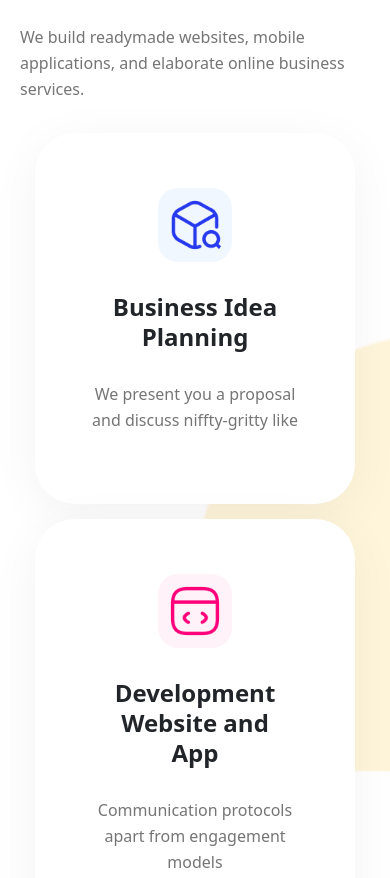
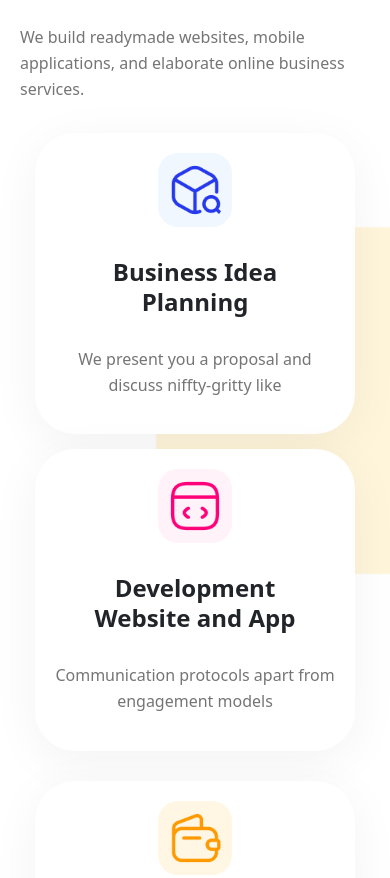
Before and after one commit to Owhab/studio-landing, a plain HTML site: page index.html in a window 390 px wide. Shown: the part 1360-2238 px from the top of the page. Drawn offline with nearby package versions, Linux system fonts and the light colour scheme.

Commit message:
added space for business type

```diff
--- a/style.css
+++ b/style.css
@@ -373,6 +373,9 @@ hr{
     .business-types{
         grid-template-columns: repeat(1, 1fr);
     }
+    .business-type{
+        padding: 20px;
+    }
 
     .business-types-left{
         margin-top: 0;
```
